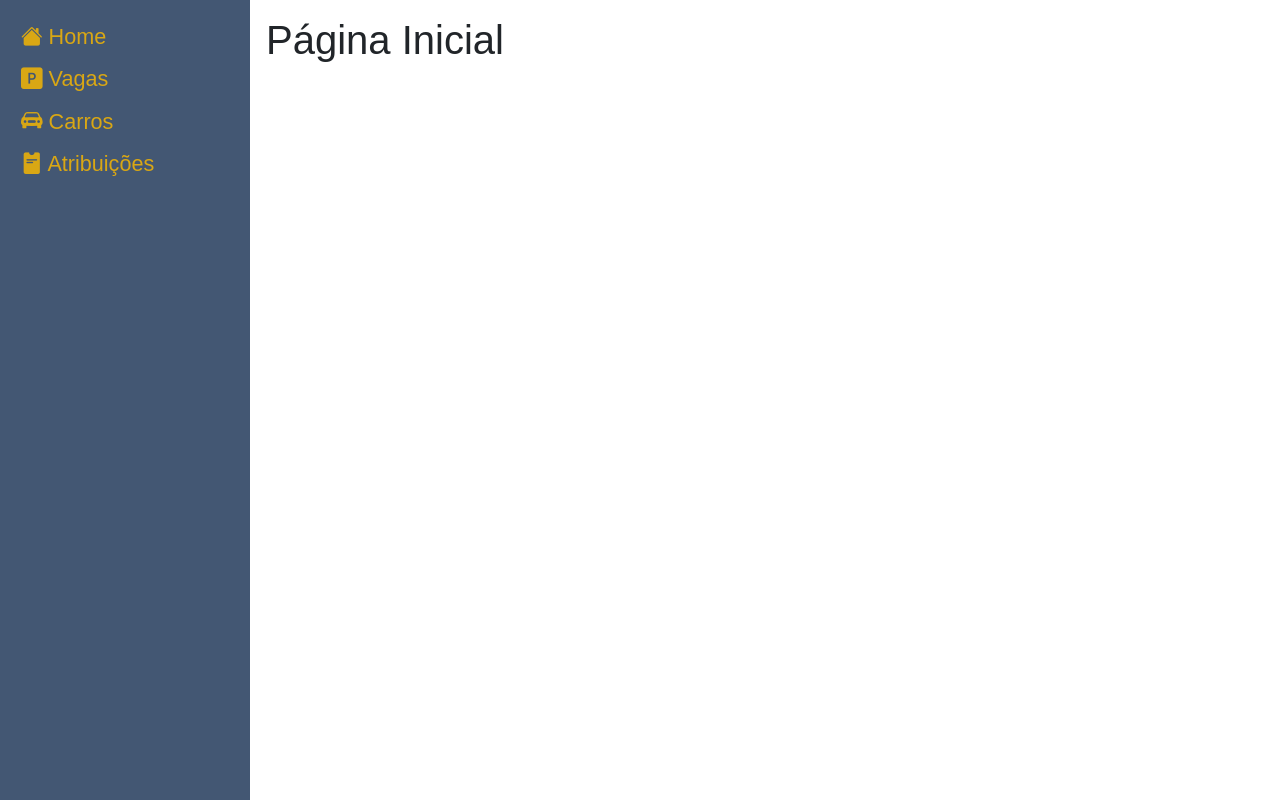
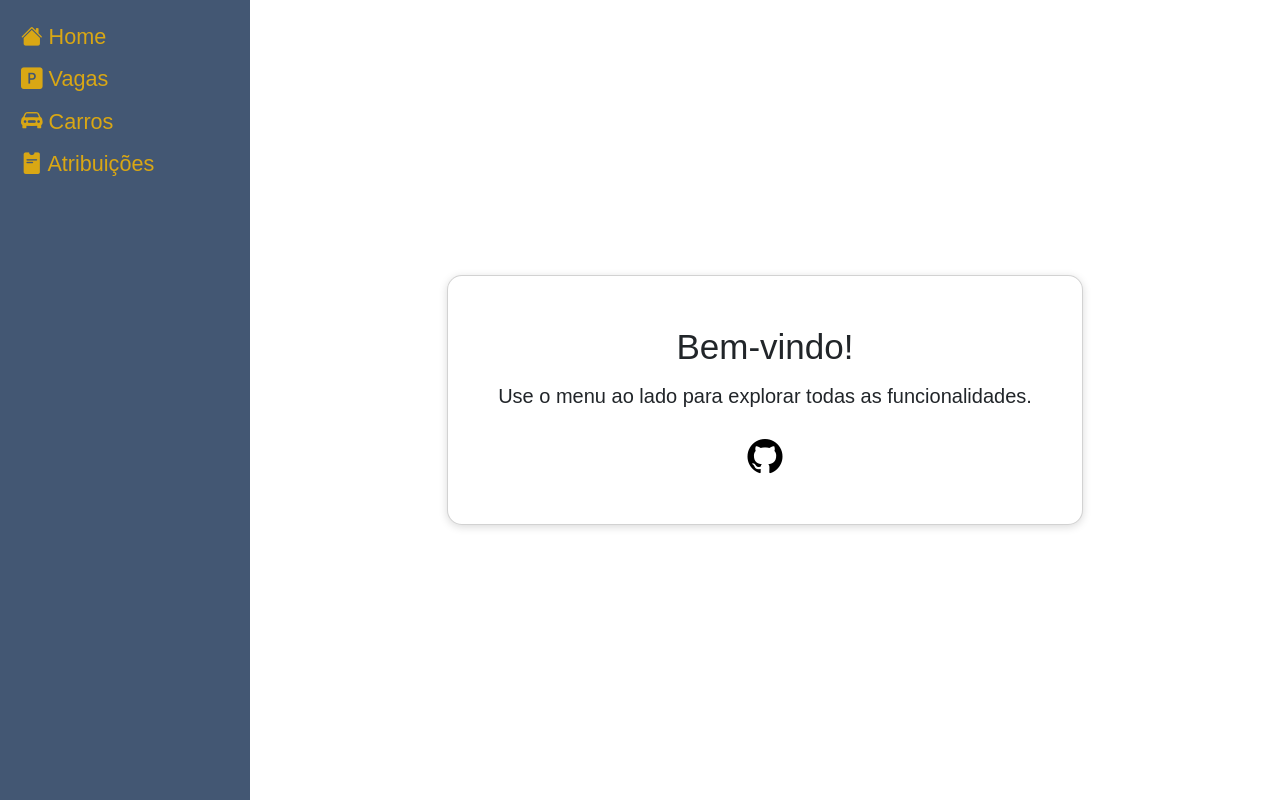
Before and after one commit to FelipeCostaq/car-parking-app, a React (Vite) app: page / in a window 1280 px wide. Built offline with nearby package versions, Linux system fonts and the light colour scheme.

Commit message:
:art: Component HomeCard

```diff
--- /dev/null
+++ b/src/components/HomeCard.css
@@ -0,0 +1,30 @@
+.card {
+  border-radius: 15px;
+  width: 100%;
+  height: 250px;
+  padding: 50px;
+  box-shadow: rgba(0, 0, 0, 0.15) 0px 2px 8px;
+}
+
+.card h1{
+    text-align: center;
+    font-size: 35px;
+}
+
+.card p{
+    margin-top: 5px;
+    text-align: center;
+    font-size: 20px;
+}
+
+#github-icon {
+    font-size: 35px;
+    color: black;
+    display: inline-block;
+    transition: transform 0.15s ease-in-out;
+}
+
+#github-icon:hover {
+    cursor: pointer;
+    transform: scale(1.1);
+}
--- /dev/null
+++ b/src/components/HomeCard.jsx
@@ -0,0 +1,13 @@
+import './HomeCard.css'
+
+function HomeCard(){
+    return(
+        <div className='card'>
+            <h1>Bem-vindo!</h1>
+            <p>Use o menu ao lado para explorar todas as funcionalidades.</p>
+            <p><a href="https://github.com/FelipeCostaq"><i id='github-icon' className="bi bi-github color"></i></a></p>
+        </div>
+    )
+}
+
+export default HomeCard;
--- a/src/pages/App.jsx
+++ b/src/pages/App.jsx
@@ -11,7 +11,7 @@ function Home() {
     <Router>
       <div className="d-flex">
         <Header/>
-        <div className="flex-grow-1 p-3">
+        <div className="content flex-grow-1 d-flex justify-content-center align-items-center">
           <Routes>
             <Route path="/" element={<HomePage />}/>
             <Route path="/spot" element={<SpotPage />} />
--- a/src/pages/Home.jsx
+++ b/src/pages/Home.jsx
@@ -1,7 +1,9 @@
+import HomeCard from "../components/HomeCard";
+
 function Home(){
     return(
         <div>
-            <h1>Página Inicial</h1>
+            <HomeCard/>
         </div>
     )
 }
```
